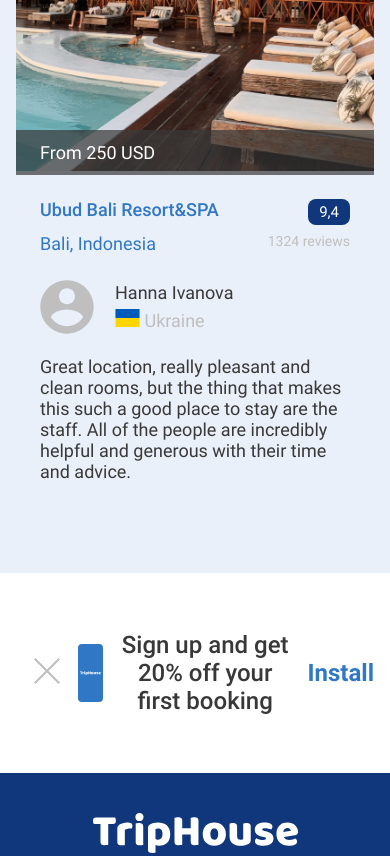
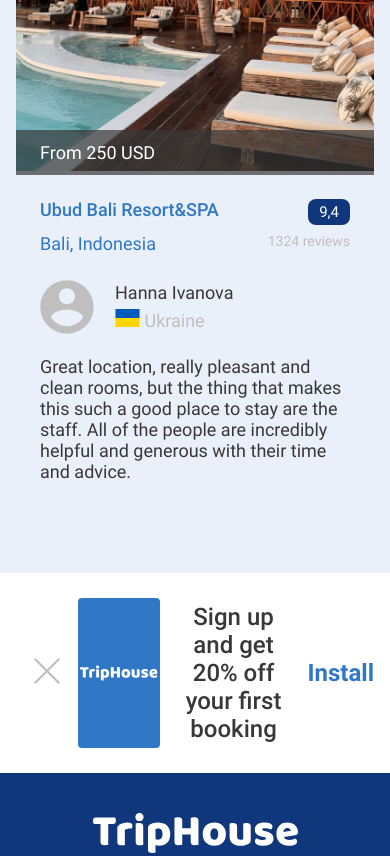
Before and after one commit to SimonSchulz/if-html, a plain HTML site: page index.html in a window 390 px wide. Shown: the part 2828-3684 px from the top of the page. Drawn offline with Linux system fonts and the light colour scheme.

Commit message:
fixed logo

```diff
--- a/css/styles.css
+++ b/css/styles.css
@@ -897,8 +897,7 @@
         background: #FFFFFF;
     }
 
-    .sign_up_logo {
-        width: 58px;
+    .sign_up_logo {gi
         height: 58px;
         display: flex;
         background: #3077C6;
```
